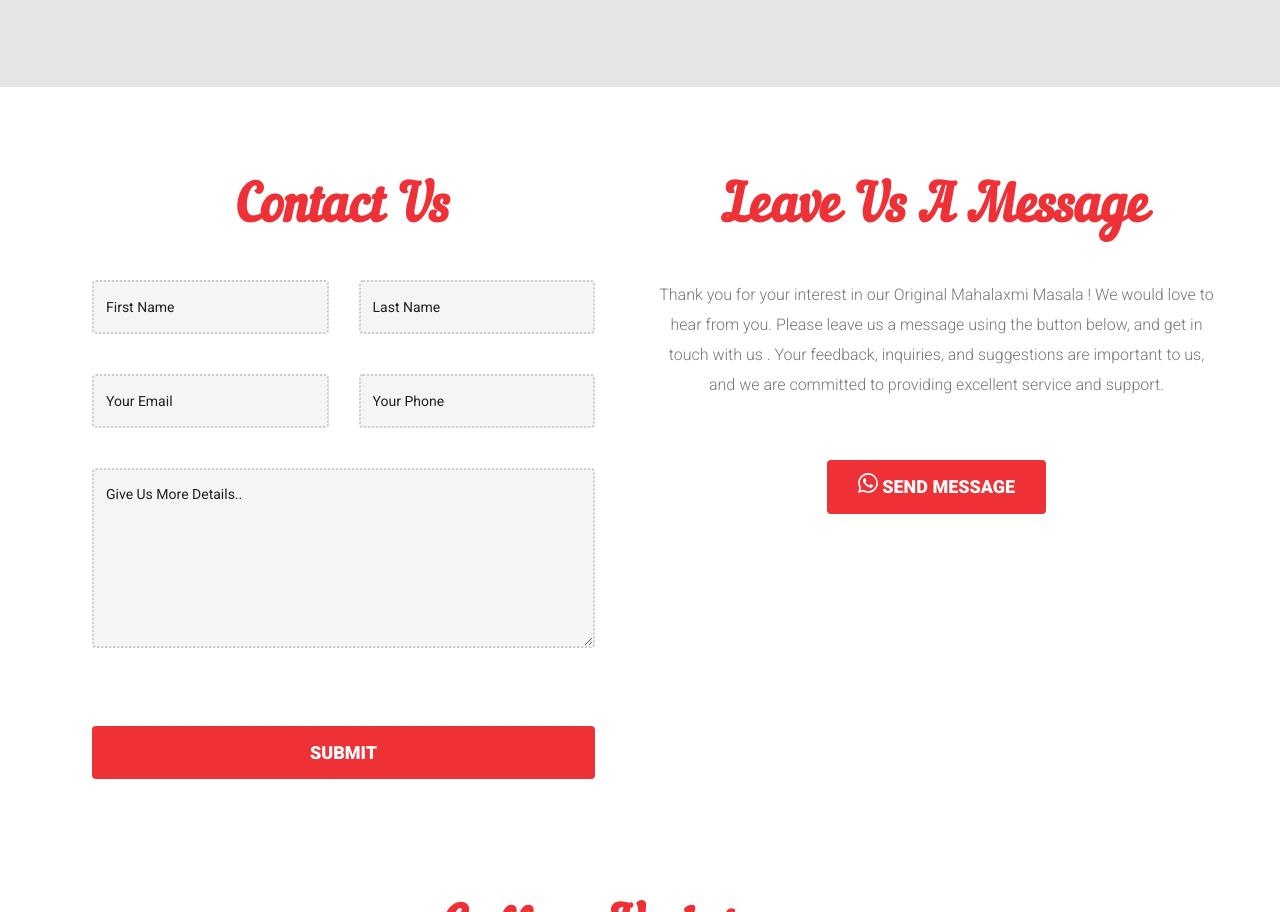
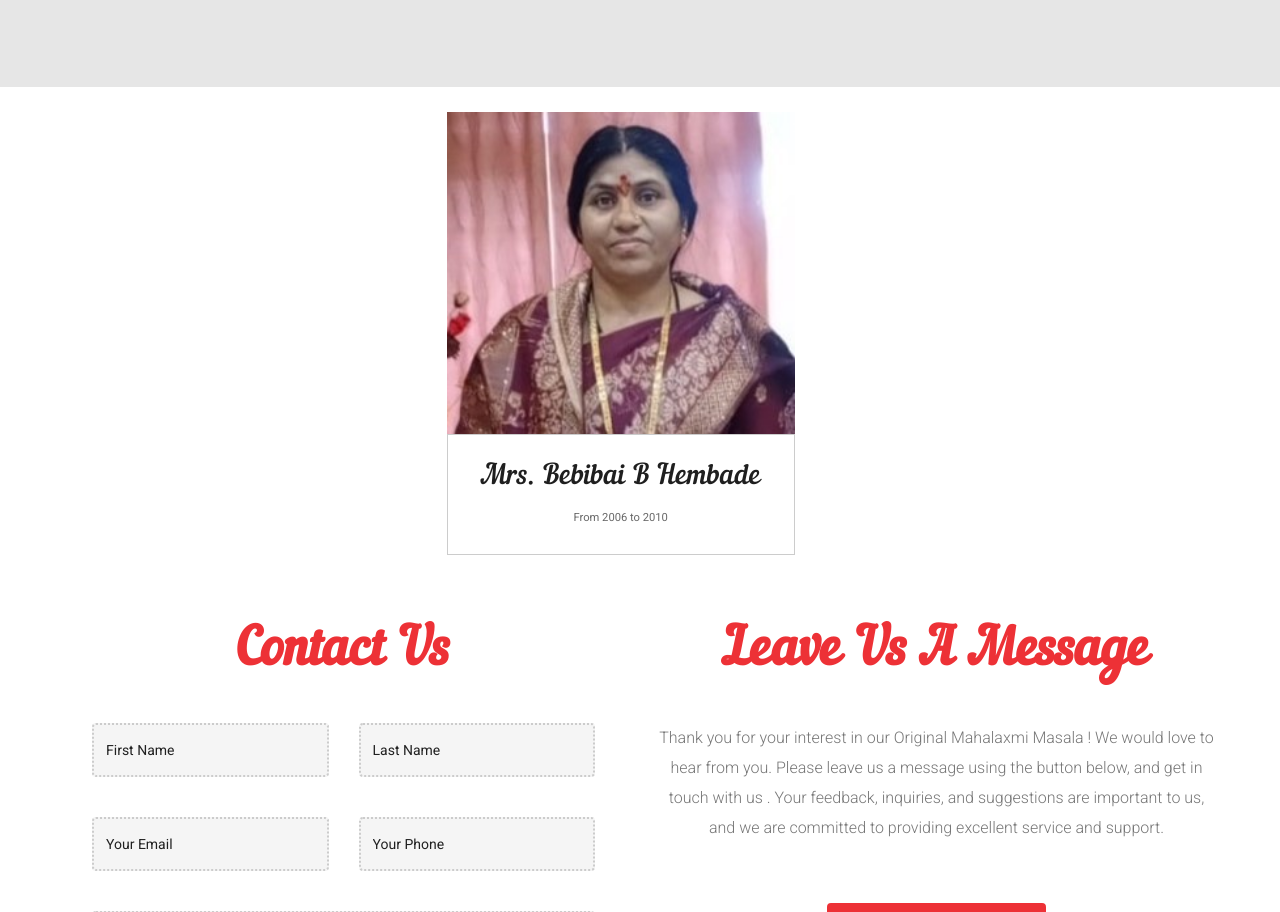
Before and after one commit to sushma-shelke/mahalakshmi-spices, a plain HTML site: page index.html in a window 1280 px wide. Shown: the part 6353-7265 px from the top of the page. Drawn offline with nearby package versions, Linux system fonts and the light colour scheme; no server answers; a web font is replaced by a local one.

Commit message:
bebibai photo added

```diff
--- a/index.html
+++ b/index.html
@@ -860,9 +860,10 @@ align-items: center;
                     <div class="wow fadeIn" data-wow-duration="1s" data-wow-delay="0.1s">
                         <div class="about-images"style="position:relative;top:60px">
                             <img class="about-main" src="images/mahalaxmi-masale-punam.png" alt="About Main Image">
-
                         </div>
+
                     </div>
+
                 </div>
                 <!-- end col -->
                 <div class="col-lg-7 col-md-7 col-sm-12 col-xs-12">
@@ -888,6 +889,24 @@ align-items: center;
         </div>
         <!-- end container -->
     </div>
+
+    <div class="col-md-12 col-sm-6 pt-5 pb-5" style="margin-top: 25px;margin-bottom: 65px; display: flex;justify-content: center;">
+        <div class="col-md-4 col-sm-6">
+            <div class="sf-team">
+                <div class="thumb">
+                    <a href="#"><img src="images/bebibai.jpeg"  alt=""></a>
+                </div>
+                <div class="text-col">
+                    <h3>Mrs. Bebibai B Hembade</h3>
+                   <small>From 2006 to 2010</small>
+                     <!-- <p>Current Team leader.Took charge in 2010.Has modernized the business
+                        operations</p> -->
+
+                </div>
+            </div>
+        </div>
+    </div>
+
    <!-- <div id="news" class="team-main pad-top-100 pad-bottom-100 parallax">
         <div class="container">
             <div class="row">
```
Also changed, not shown: images/bebibai.jpeg (added).
